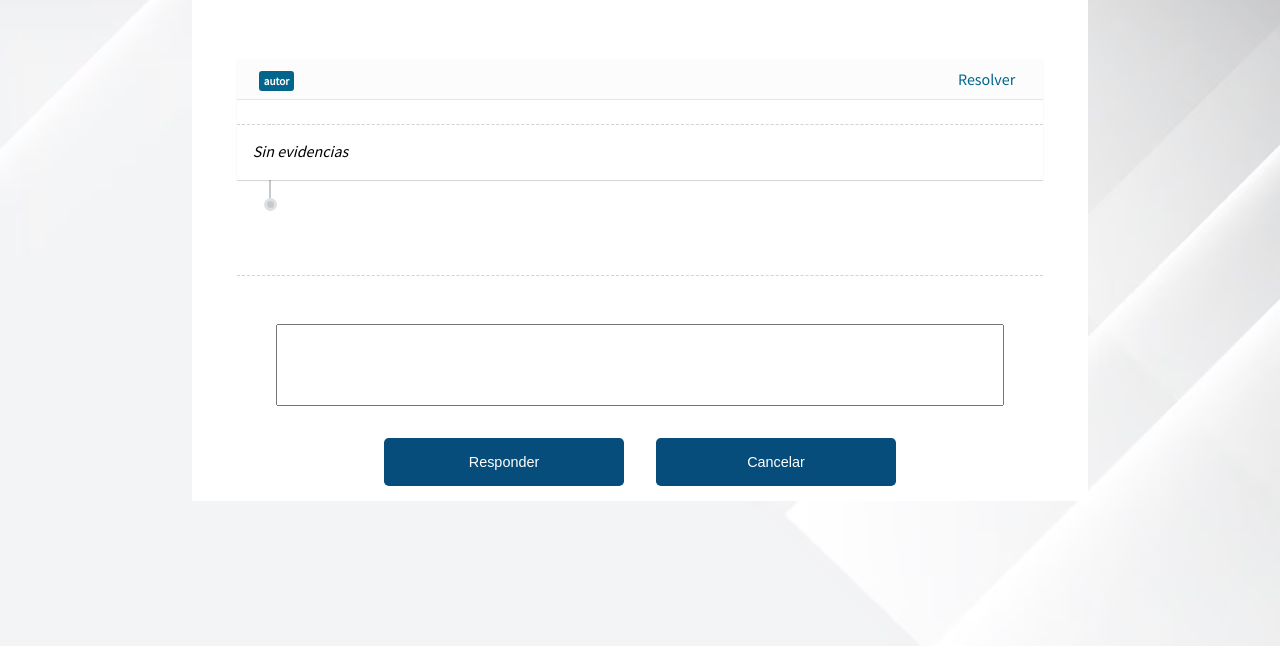
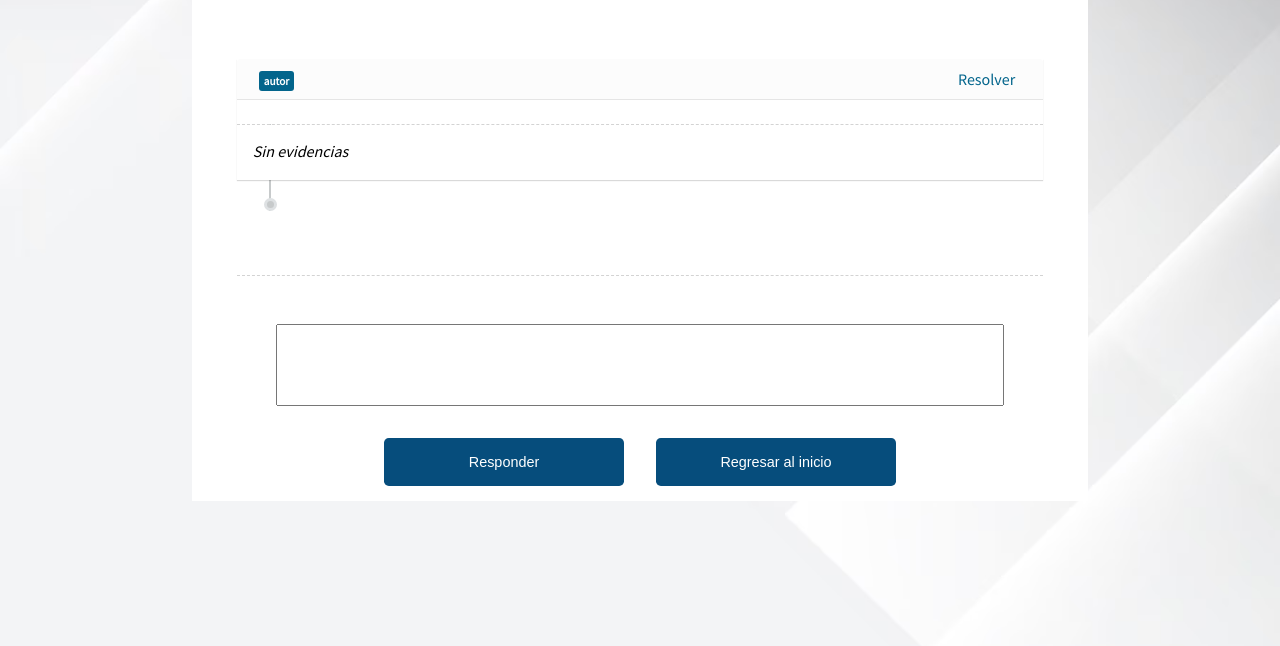
Before and after one commit to boribs/quejas_y_sugerencias, a PHP site: page /publicacion.php?id=1 in a window 1280 px wide. Shown: the part 107-753 px from the top of the page. Run offline with PHP 8.4, Linux system fonts and the light colour scheme; the visitor is signed in with stand-in values (Sample User, id 1); data that the repository does not hold is empty.

Commit message:
Actualización: Cambio de valor de botón
Cancelar -> Regresar al inicio

```diff
--- a/public/publicacion.php
+++ b/public/publicacion.php
@@ -181,7 +181,7 @@ function get_comments() {
                                     </button>
                                     <a href="index.php">
                                         <button form="none" class="button--area">
-                                            Cancelar
+                                            Regresar al inicio
                                         </button>
                                     </a>
                                 </div>
```
